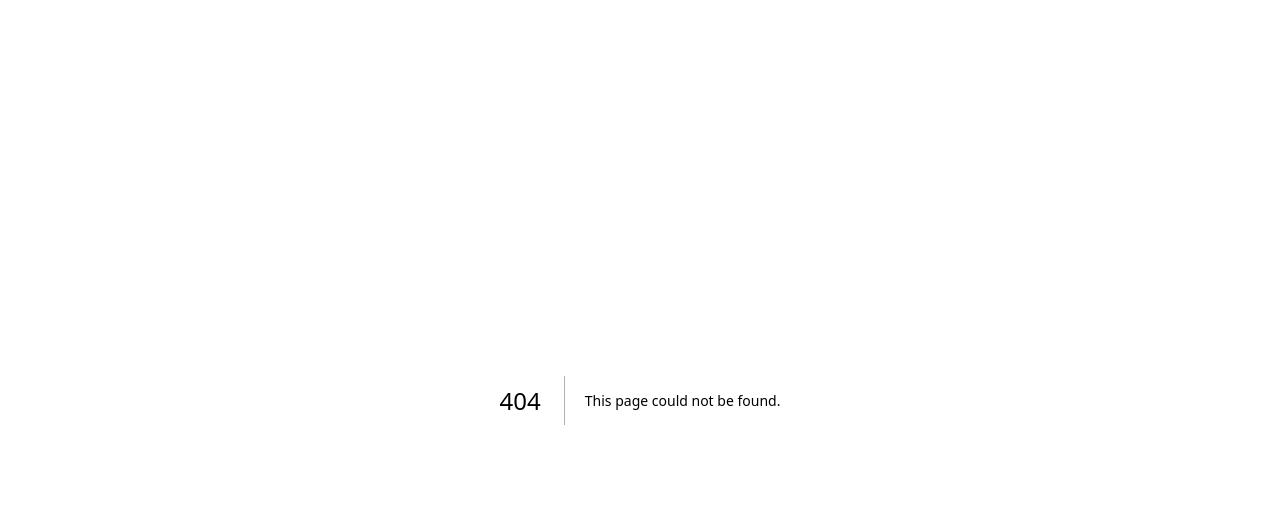
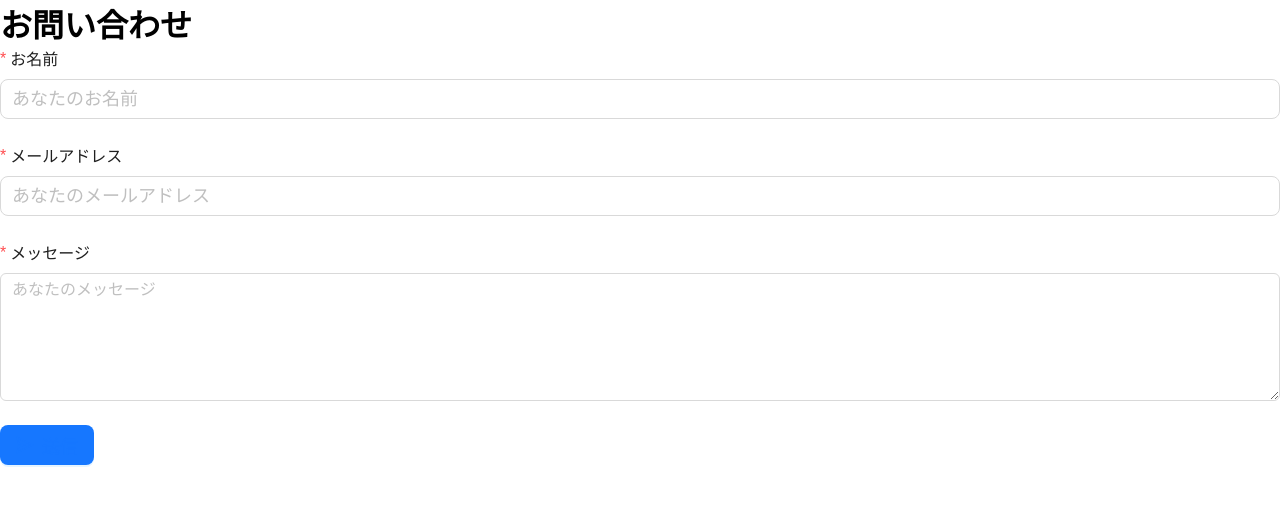
Before and after one commit to TUCCHI1/monorepo-nextjs-antd, a Next.js app in the folder apps/web/: page /contact in a window 1280 px wide. Before the commit this address had no page. Shown: the top 506 px of the page. Built offline with nearby package versions, Linux system fonts and the light colour scheme.

Commit message:
feat(contact): add ContactPage component with contact form

```diff
--- a/apps/web/src/app/contact/actions.ts
+++ b/apps/web/src/app/contact/actions.ts
@@ -1,6 +1,4 @@
 'use server';
-
-import { redirect } from 'next/navigation';
 
 /**
  * コンタクトフォームデータの型
--- /dev/null
+++ b/apps/web/src/app/contact/page.tsx
@@ -0,0 +1,16 @@
+import { ContactFormWrapper } from '@/components/client/ContactFormWrapper';
+
+/**
+ * コンタクトページコンポーネント
+ */
+export default function ContactPage() {
+    return (
+        <main className="container mx-auto px-4 py-8">
+            <h1 className="text-2xl font-bold mb-6">お問い合わせ</h1>
+
+            <div className="max-w-2xl">
+                <ContactFormWrapper />
+            </div>
+        </main>
+    );
+}
```
